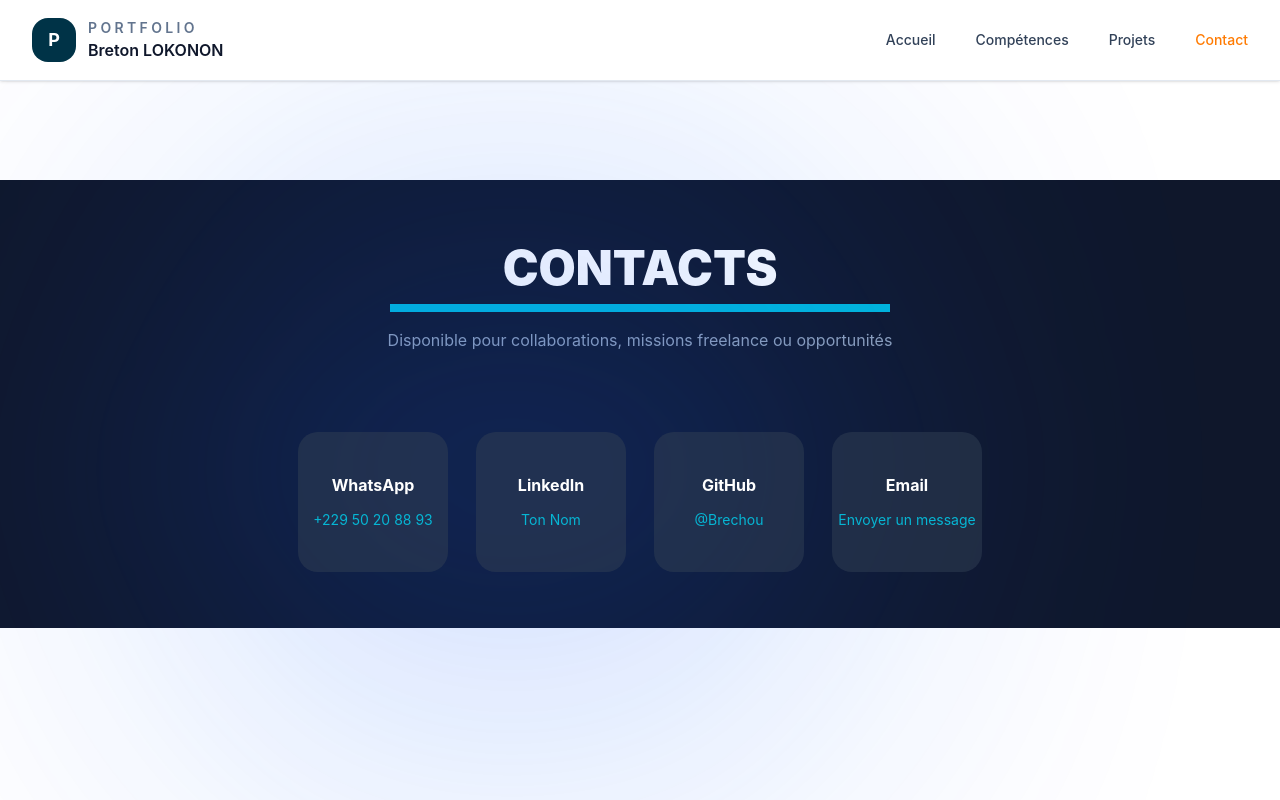
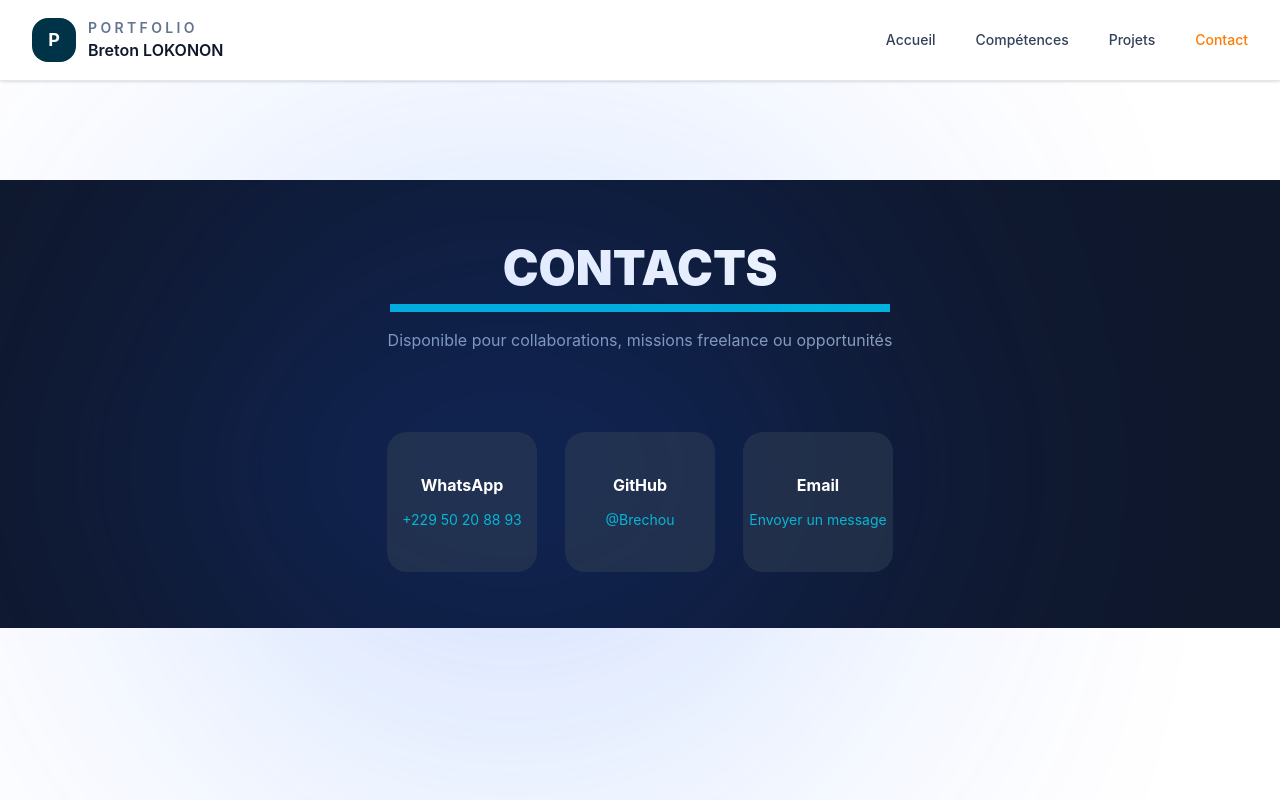
Before and after one commit to Brechou/Portfolio, a Vue app in the folder portfolio/: page /contact in a window 1280 px wide. Built offline with nearby package versions, Linux system fonts and the light colour scheme.

Commit message:
lienCode établi commit

```diff
--- a/portfolio/src/views/Contact.vue
+++ b/portfolio/src/views/Contact.vue
@@ -23,14 +23,14 @@
     </div>
 
     <!-- LinkedIn -->
-    <div class="card">
+    <!-- <div class="card">
       <h3 class="title">LinkedIn</h3>
       <p>
         <a target="_blank" href="https://www.linkedin.com/in/tonprofil">
           Ton Nom
         </a>
       </p>
-    </div>
+    </div> -->
 
     <!-- GitHub -->
     <div class="card">
```
